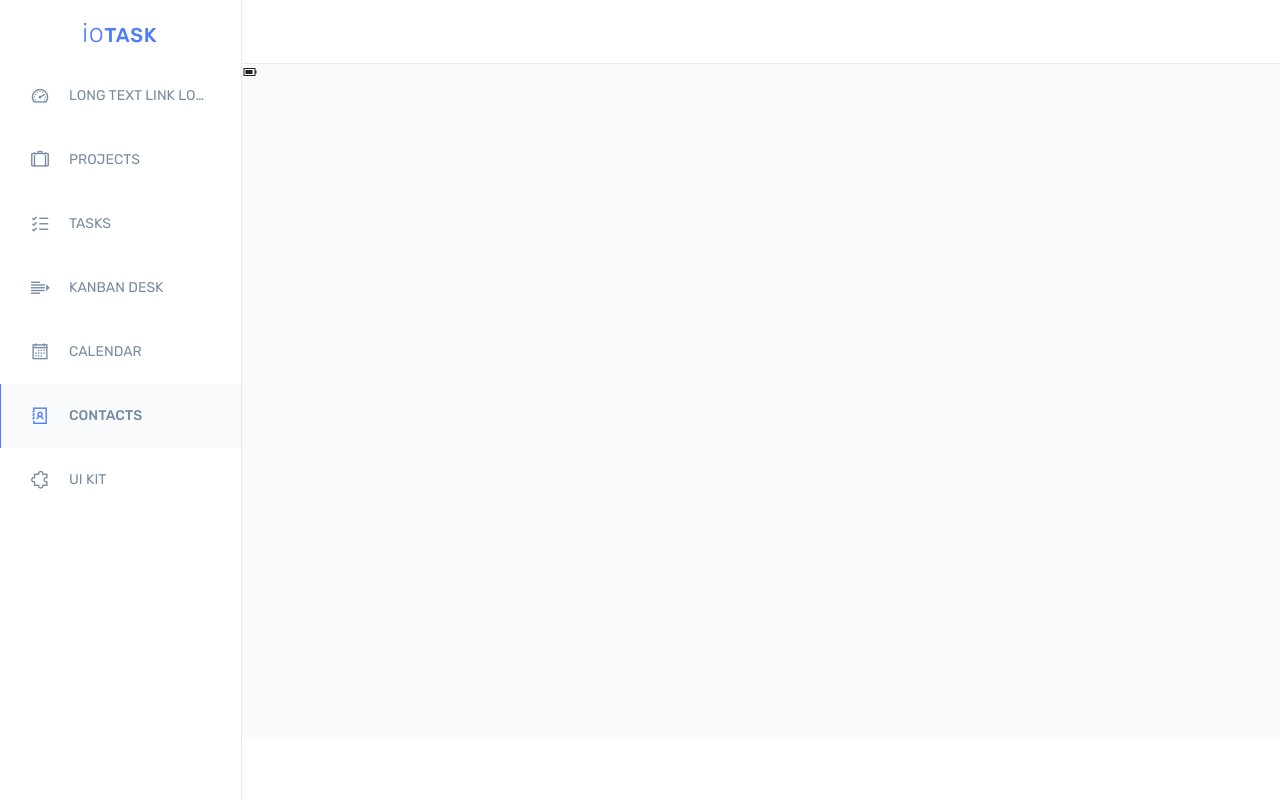
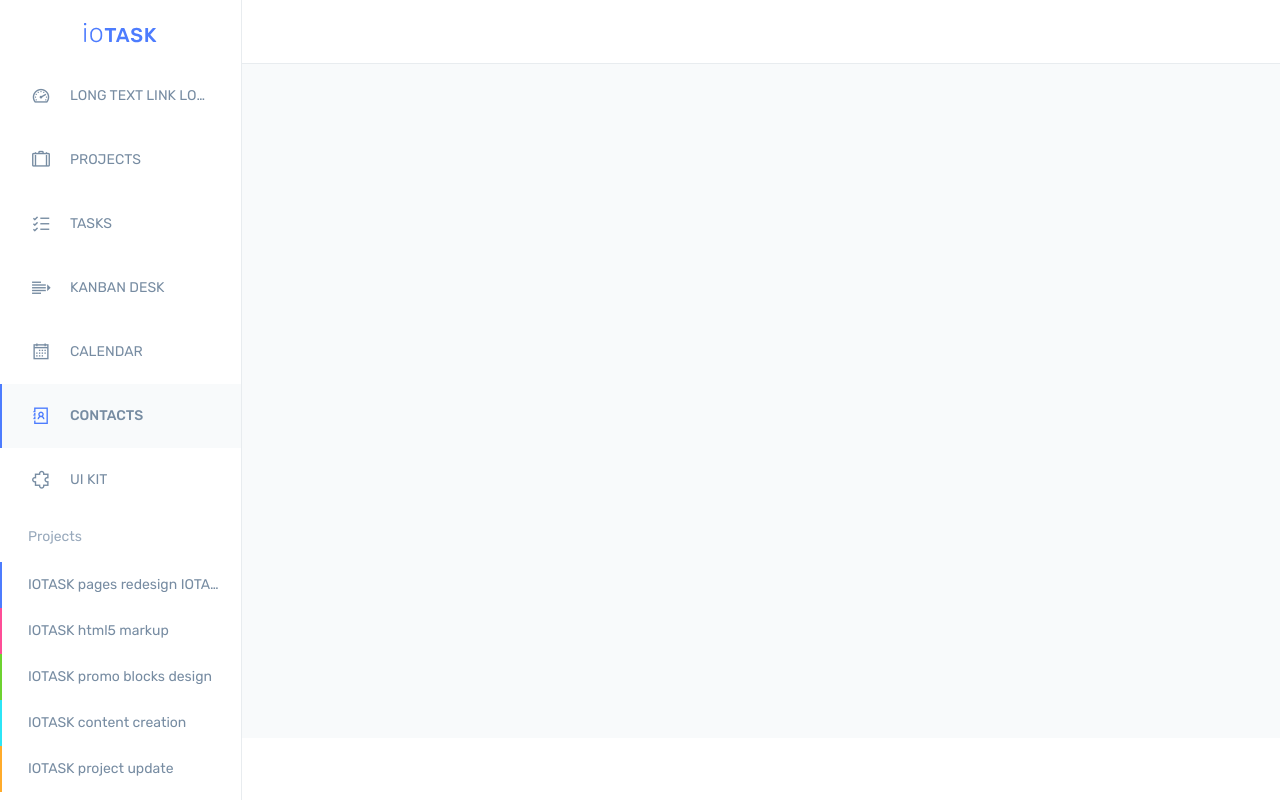
Before and after one commit to acidcrash2005/lectrum-html-css, a website built with webpack: page index.html in a window 1280 px wide. Built offline with nearby package versions, Linux system fonts and the light colour scheme.

Commit message:
feat(global): links block

```diff
--- a/index.html
+++ b/index.html
@@ -42,10 +42,29 @@
                 </li>
             </ul>
         </nav>
+
+        <div class="links">
+            <div class="title">Projects</div>
+
+            <ul>
+                <li class="item"><a href="#" class="link"><span>IOTASK pages redesign IOTASK pages redesign</span></a></li>
+                <li class="item"><a href="#" class="link"><span>IOTASK html5 markup</span></a></li>
+                <li class="item"><a href="#" class="link"><span>IOTASK promo blocks design</span></a></li>
+                <li class="item"><a href="#" class="link"><span>IOTASK content creation</span></a></li>
+                <li class="item"><a href="#" class="link"><span>IOTASK project update</span></a></li>
+            </ul>
+        </div>
     </aside>
 
     <main class="main">
-        <i class="las la-battery-three-quarters"></i>
+        <div class="parination">
+            <a class="link" href=""></a>
+            <sapn class="link active"></sapn>
+            <a class="link" href=""></a>
+            <a class="link" href=""></a>
+            <a class="link" href=""></a>
+            <a class="link" href=""></a>
+        </div>
     </main>
     <footer class="footer"></footer>
 </div>
--- a/src/sass/sidebar.scss
+++ b/src/sass/sidebar.scss
@@ -21,7 +21,7 @@
     @include addFont($font-primary, $font-size-S);
     display: flex;
     align-items: center;
-    border-left: 1px solid transparent;
+    border-left: 2px solid transparent;
 
     height: 64px;
     padding: 0 28px;
@@ -51,3 +51,51 @@
     }
   }
 }
+
+
+.links{
+  .title{
+    @include addFont($font-primary, $font-size-S);
+    color: $title-primary;
+    padding: 18px 28px;
+  }
+
+  .link{
+    display: flex;
+    align-items: center;
+
+    padding: 0 18px 0 26px;
+    text-decoration: none;
+    color: $text-primary;
+    height: 46px;
+
+    @include addFont($font-primary, $font-size-S);
+
+    span{
+      @include eclipse;
+      display: block;
+    }
+  }
+
+  .item{
+    border-left-width: 2px;
+    border-left-style: solid;
+
+    &:nth-child(1n){
+      border-color: $border-secondary;
+    }
+    &:nth-child(2n){
+        border-color: $border-third;
+    }
+    &:nth-child(3n){
+        border-color: $border-forth;
+    }
+    &:nth-child(4n){
+        border-color: $border-fifth;
+    }
+    &:nth-child(5n){
+        border-color: $border-sixth;
+    }
+  }
+
+}
--- a/src/sass/variables.scss
+++ b/src/sass/variables.scss
@@ -4,6 +4,11 @@ $c-color2: #F8FAFB;
 $c-color3: #E8ECEF;
 $c-color4: #778CA2;
 $c-color5: #4D7CFE;
+$c-color6: #98A9BC;
+$c-color7: #FE4D97;
+$c-color8: #6DD230;
+$c-color9: #2CE5F6;
+$c-color10: #FFAB2B;
 
 $text-primary: $c-color4;
 $text-secondary: $c-color5;
@@ -14,6 +19,12 @@ $bg-secondary: $c-color2;
 
 $border-primary: $c-color3;
 $border-secondary: $c-color5;
+$border-third: $c-color7;
+$border-forth: $c-color8;
+$border-fifth: $c-color9;
+$border-sixth: $c-color10;
+
+$title-primary: $c-color6;
 
 $font-primary:'Rubik', sans-serif;
 $font-secondary:'Roboto', sans-serif;
```
Also changed, not shown: dist/bundle.css.
